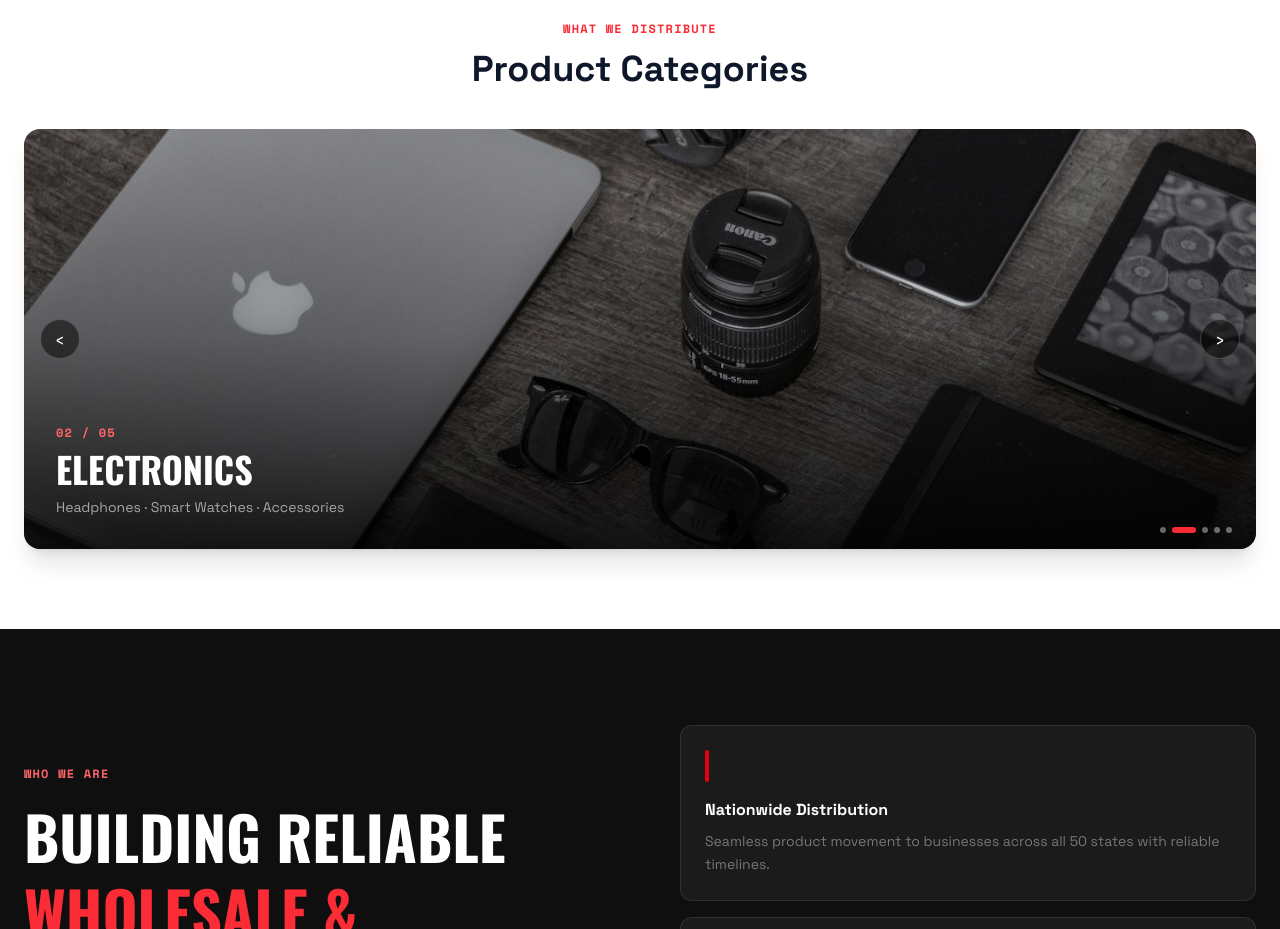
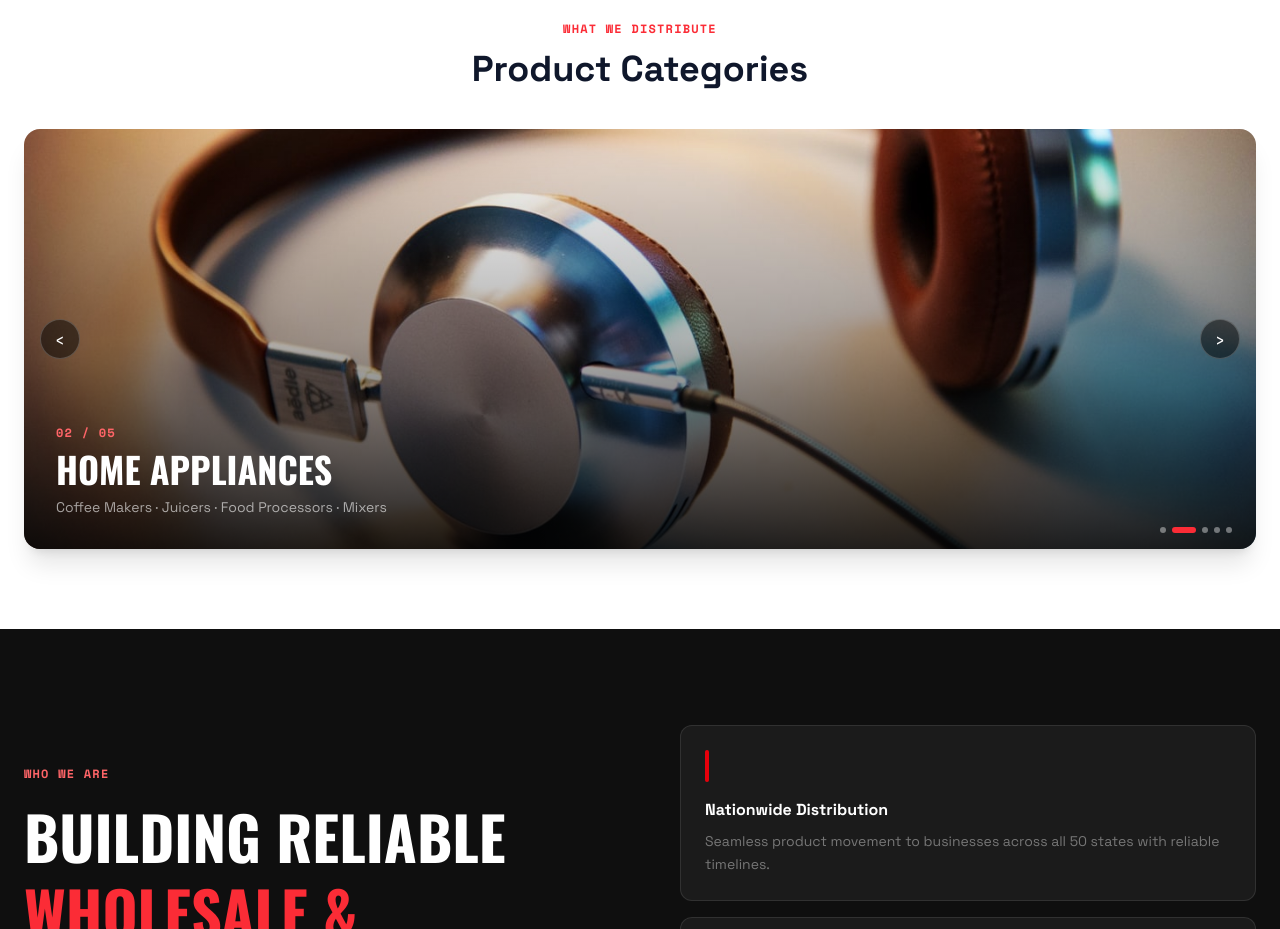
Before and after one commit to nelsonanaya1001-glitch/acme-landing, a Next.js app: page / in a window 1280 px wide. Shown: the part 860-1789 px from the top of the page. Built offline with nearby package versions, Linux system fonts and the light colour scheme.

Commit message:
Replace bedding/beauty with 2x electronics and 2x home appliances slides

```diff
--- a/app/page.tsx
+++ b/app/page.tsx
@@ -25,11 +25,11 @@ const steps = [
 
 /* ─── Products ──────────────────────────────────────────── */
 const categories = [
-  { label: "Home Appliances",  sub: "Blenders · Air Fryers · Coffee Makers · Toasters",   img: "/cat1.jpg" },
-  { label: "Electronics",      sub: "Headphones · Smart Watches · Accessories",            img: "/cat2.jpg" },
-  { label: "Beauty & Personal",sub: "Skincare · Hair Care · Grooming · Fragrances",        img: "/cat3.jpg" },
-  { label: "Bedding & Bath",   sub: "Sheets · Towels · Pillows · Mattress Toppers",        img: "/cat4.jpg" },
-  { label: "Cookware",         sub: "Non-stick Pans · Cast Iron · Kitchen Tools",          img: "/cat5.jpg" },
+  { label: "Home Appliances",  sub: "Blenders · Air Fryers · Microwaves · Toasters",      img: "/cat1.jpg" },
+  { label: "Home Appliances",  sub: "Coffee Makers · Juicers · Food Processors · Mixers", img: "/appl2.jpg" },
+  { label: "Electronics",      sub: "Headphones · Earbuds · Bluetooth Speakers · Cables", img: "/cat2.jpg" },
+  { label: "Electronics",      sub: "Smart Watches · Phone Accessories · Chargers · Hubs",img: "/elec2.jpg" },
+  { label: "Cookware",         sub: "Non-stick Pans · Cast Iron · Kitchen Tools · Sets",  img: "/cat5.jpg" },
 ];
 
 /* ─── Components ────────────────────────────────────────── */
```
Also changed, not shown: public/appl2.jpg (added), public/elec2.jpg (added).
